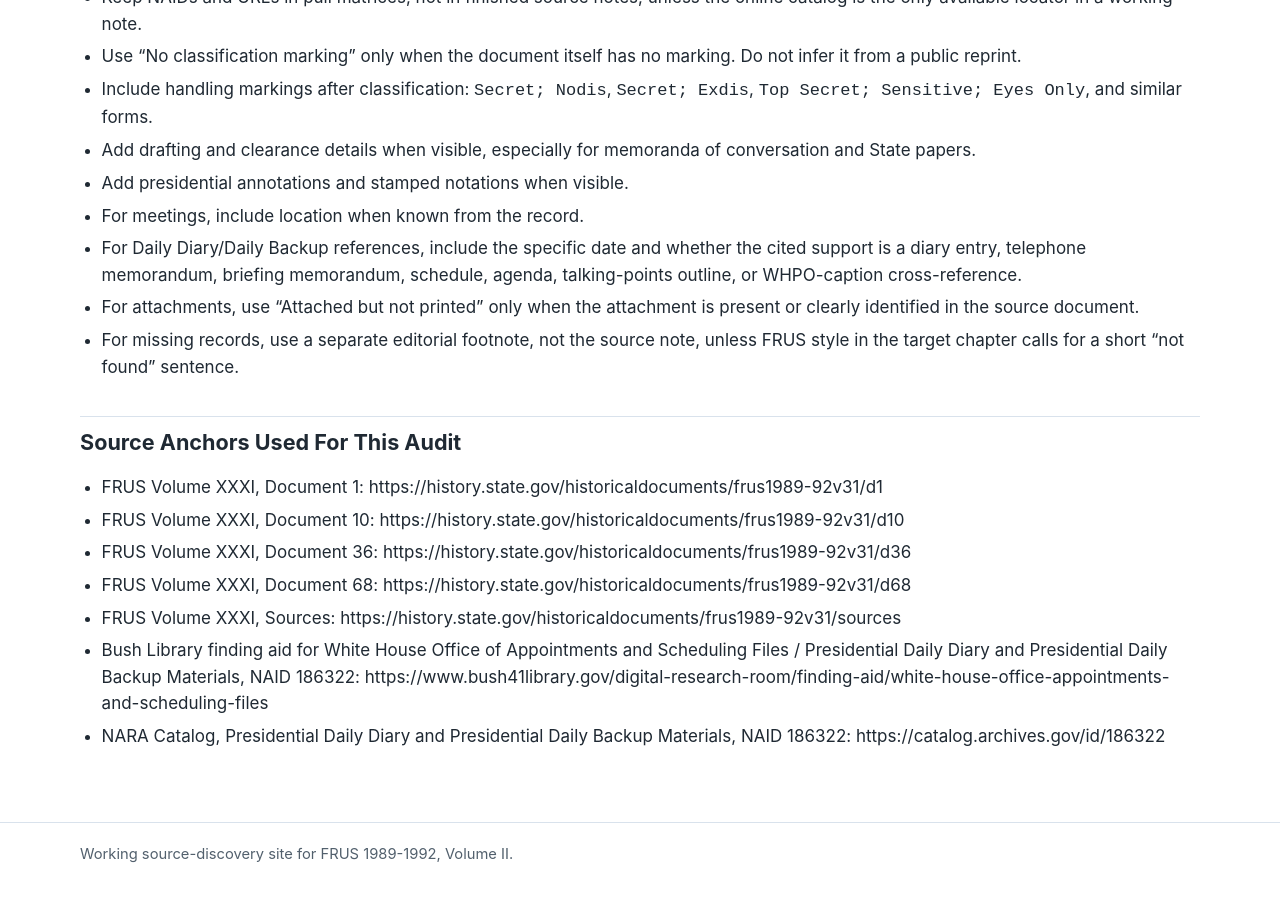
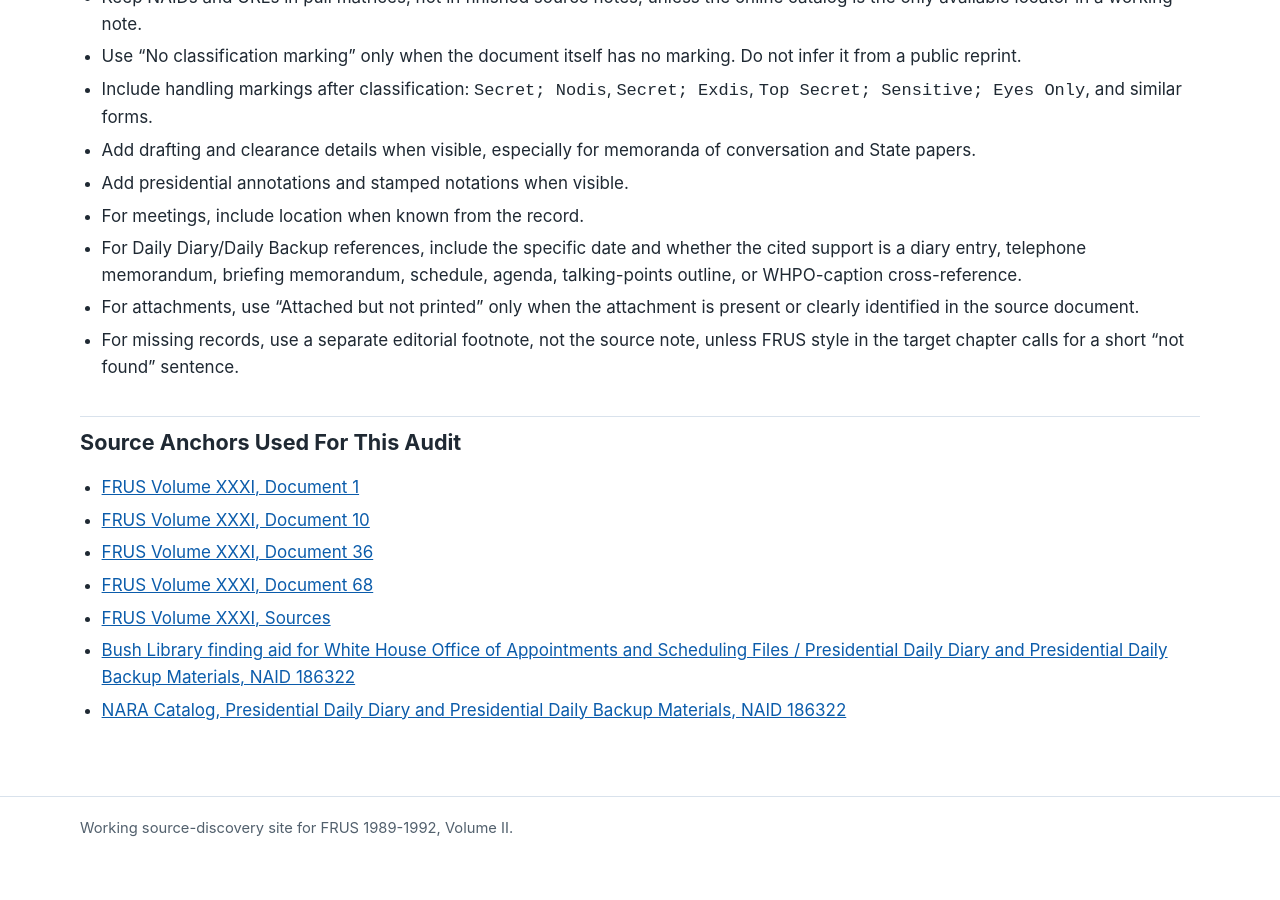
Before and after one commit to therealjameswilson/org-man-89-92, a Jekyll site: the page built from reports/source-note-style-audit.md, in a window 1280 px wide and 900 px high, scrolled down 4824 px. Built offline with Jekyll 4.4.1, drawn with Linux system fonts in a browser that asks for light colours; after the commit the page ends 5698 px from its top, so only the background shows below that.

Commit message:
Embed remaining public source links

```diff
--- a/reports/source-note-style-audit.md
+++ b/reports/source-note-style-audit.md
@@ -160,20 +160,10 @@ caption source.
 
 ## Source Anchors Used For This Audit
 
-- FRUS Volume XXXI, Document 1:
-  https://history.state.gov/historicaldocuments/frus1989-92v31/d1
-- FRUS Volume XXXI, Document 10:
-  https://history.state.gov/historicaldocuments/frus1989-92v31/d10
-- FRUS Volume XXXI, Document 36:
-  https://history.state.gov/historicaldocuments/frus1989-92v31/d36
-- FRUS Volume XXXI, Document 68:
-  https://history.state.gov/historicaldocuments/frus1989-92v31/d68
-- FRUS Volume XXXI, Sources:
-  https://history.state.gov/historicaldocuments/frus1989-92v31/sources
-- Bush Library finding aid for White House Office of Appointments and
-  Scheduling Files / Presidential Daily Diary and Presidential Daily Backup
-  Materials, NAID 186322:
-  https://www.bush41library.gov/digital-research-room/finding-aid/white-house-office-appointments-and-scheduling-files
-- NARA Catalog, Presidential Daily Diary and Presidential Daily Backup
-  Materials, NAID 186322:
-  https://catalog.archives.gov/id/186322
+- [FRUS Volume XXXI, Document 1](https://history.state.gov/historicaldocuments/frus1989-92v31/d1)
+- [FRUS Volume XXXI, Document 10](https://history.state.gov/historicaldocuments/frus1989-92v31/d10)
+- [FRUS Volume XXXI, Document 36](https://history.state.gov/historicaldocuments/frus1989-92v31/d36)
+- [FRUS Volume XXXI, Document 68](https://history.state.gov/historicaldocuments/frus1989-92v31/d68)
+- [FRUS Volume XXXI, Sources](https://history.state.gov/historicaldocuments/frus1989-92v31/sources)
+- [Bush Library finding aid for White House Office of Appointments and Scheduling Files / Presidential Daily Diary and Presidential Daily Backup Materials, NAID 186322](https://www.bush41library.gov/digital-research-room/finding-aid/white-house-office-appointments-and-scheduling-files)
+- [NARA Catalog, Presidential Daily Diary and Presidential Daily Backup Materials, NAID 186322](https://catalog.archives.gov/id/186322)
```
